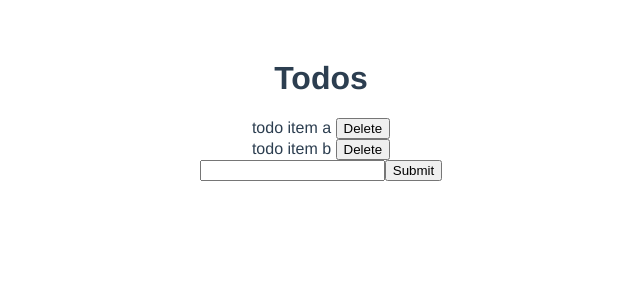
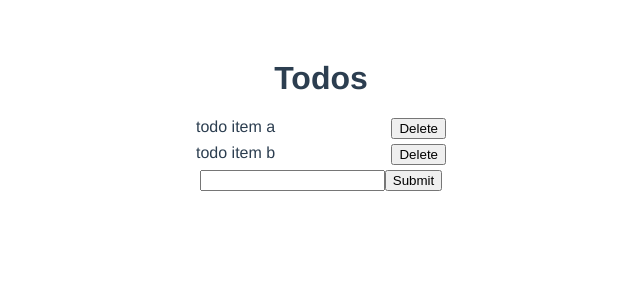
Before and after one commit to Juhi0326/first-vuex, a Vue app: page / in a window 1280 px wide. Shown: the top 300 px of the page, without its empty margins (319-959 px from the left). Built offline with nearby package versions, Linux system fonts and the light colour scheme.

Commit message:
create toogle todo status method and use in store

```diff
--- a/src/components/Todo.vue
+++ b/src/components/Todo.vue
@@ -1,19 +1,31 @@
 <template>
-  <div>
-    {{todo.title}}
-    <button @click="deleteTodo()">Delete</button>
+  <div style="width:250px; margin:5px auto;">
+    <div style="display:flex; justify-content:space-between">
+      <span
+      :class="{completed: todo.completed}"
+      @click="toggleTodoStatus()"
+      >{{ todo.title }} </span>
+      <button @click="deleteTodo()">Delete</button>
+    </div>
   </div>
 </template>
 
 <script>
 export default {
-    props: ['todo'],
-    methods: {
-        deleteTodo() {
-            this.$store.dispatch('deleteTodo', this.todo)
-        }
+  props: ["todo"],
+  methods: {
+    deleteTodo() {
+      this.$store.dispatch("deleteTodo", this.todo);
+    },
+    toggleTodoStatus() {
+        this.$store.dispatch('toggleTodoStatus', this.todo);
     }
+  },
 };
 </script>
 
-<style></style>
+<style scope>
+    .completed {
+       text-decoration: line-through;
+    }
+</style>
--- a/src/store.js
+++ b/src/store.js
@@ -28,6 +28,9 @@ export default new Vuex.Store({
     DELETE_TODO(state, todoItem) {
         let index = state.todos.indexOf(todoItem);
         state.todos.splice(index, 1);
+    },
+    TOGGLE_TODO_STATUS(state, todoItem) {
+        todoItem.completed=!todoItem.completed;
     }
   },
   actions: {
@@ -36,6 +39,10 @@ export default new Vuex.Store({
     },
     deleteTodo({commit}, todoItem) {
         commit('DELETE_TODO', todoItem);
+    },
+    toggleTodoStatus({commit}, todoItem) {
+        commit('TOGGLE_TODO_STATUS', todoItem);
+
     }
   },
 });
```
